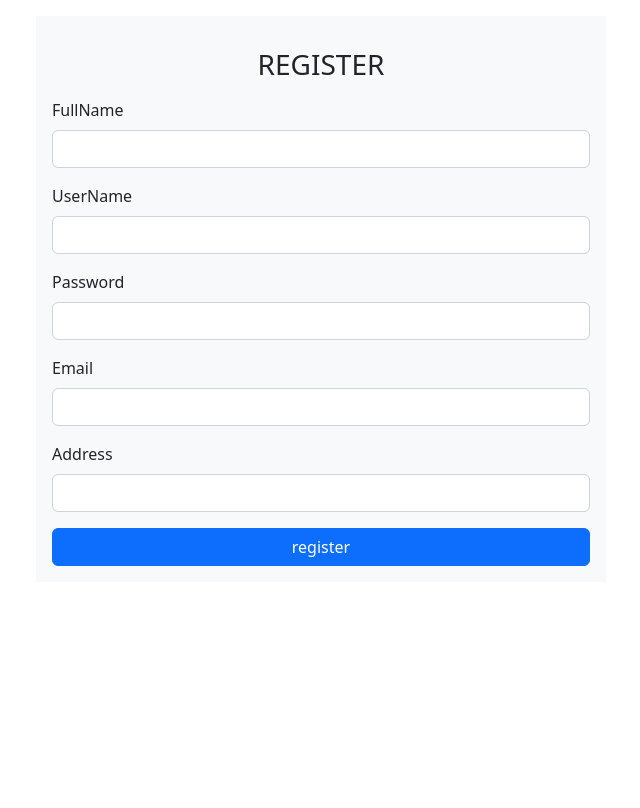
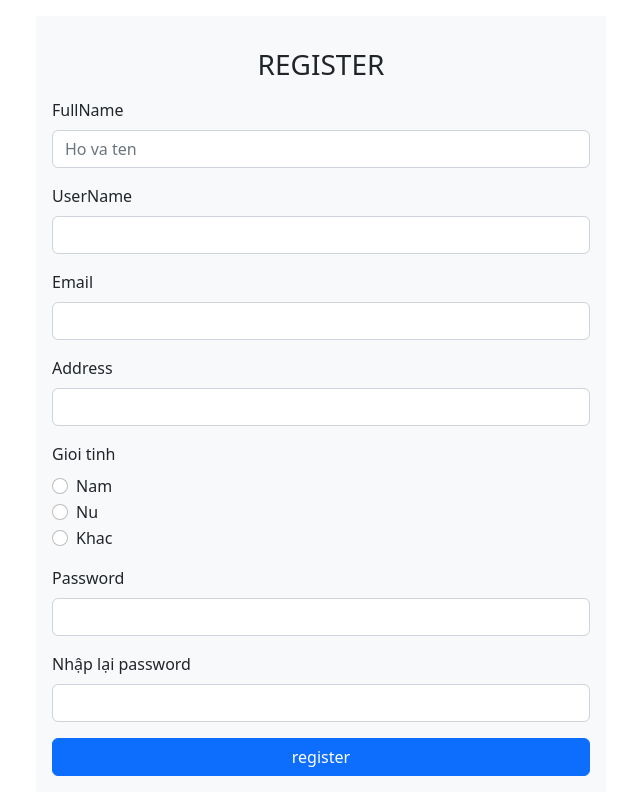
Before and after one commit to quang-le-11/mvc, a PHP site: page /mvc/views/master2.php in a window 1280 px wide. Shown: the whole page, without its empty margins (319-959 px from the left). Before the commit the page ends 566 px from the top, so only its background shows below. Run offline with PHP 8.4, Linux system fonts and the light colour scheme.

Commit message:
project_register: validate form

```diff
--- a/mvc/views/master2.php
+++ b/mvc/views/master2.php
@@ -4,34 +4,66 @@
   <meta charset="UTF-8">
   <meta http-equiv="X-UA-Compatible" content="IE=edge">
   <meta name="viewport" content="width=device-width, initial-scale=1.0">
-  <link  rel="stylesheet"  href="https://cdn.jsdelivr.net/npm/bootstrap@5.2.0/dist/css/bootstrap.min.css"/>
   <title>Document</title>
 </head>
 <body>
   <div id="wrapper">
     <div class="container">
       <div class="row justify-content-around">
-        <form action="./Register/proccessRegister" method="POST" class="col-md-6 bg-light p-3 my-3" >
+        <form id="form_register" action="./Register/proccessRegister" method="POST" class="col-md-6 bg-light p-3 my-3" >
             <h1 class="text-center text-uppercase h3 my-3">register</h1>
             <div class="form-group mb-3">
               <label for="fullname" class="form-label">FullName</label>
-              <input type="text" name="fullname" id="fullname" class="form-control"/>
+              <input type="text" name="fullname" id="fullname" class="form-control" placeholder="Ho va ten" />
+              <span class="form-message"></span>
             </div>
             <div class="form-group mb-3">
               <label for="username"  class="form-label">UserName</label>
               <input type="text" name="username" id="username" class="form-control"/>
+              <span class="form-message"></span>
+            </div>
+            <div class="form-group mb-3">
+              <label for="email" class="form-label">Email</label>
+              <input type="email" name="email" id="email" class="form-control"/>
+              <span class="form-message"></span>
+            </div>
+            <div class="form-group mb-3">
+              <label for="address" class="form-label">Address</label>
+              <input type="text" name="address" id="address" class="form-control"/>
+              <span class="form-message"></span>
+            </div>
+            <div class="form-group mb-3">
+              <label class="form-label">Gioi tinh</label>
+              <div class="form-check">
+                <input class="form-check-input" type="radio" name="gender" >
+                <label class="form-check-label">
+                Nam
+                </label>
+              </div>
+              <div class="form-check">
+                <input class="form-check-input" type="radio" name="gender">
+                <label class="form-check-label" >
+                Nu
+                </label>
+              </div>
+              <div class="form-check">
+                <input class="form-check-input" type="radio" name="gender">
+                <label class="form-check-label" >
+                 Khac
+                </label>
+              </div>
+
+              <span class="form-message"></span>
             </div>
             <div class="form-group mb-3">
               <label for="password" class="form-label">Password</label>
               <input type="password" name="password" id="password" class="form-control"/>
+              <span class="form-message"></span>
             </div>
             <div class="form-group mb-3">
-              <label for="email" class="form-label">Email</label>
-              <input type="email" name="email" id="email" class="form-control"/>
-            </div>
-            <div class="form-group mb-3">
-              <label for="address" class="form-label">Address</label>
-              <input type="text" name="address" id="address" class="form-control"/>
+              <label for="password_confirmation" class="form-label">Nhập lại password</label>
+              <input type="password" name="password_confirmation" id="password_confirmation" class="form-control"/>
+              <span class="form-message"></span>
             </div>
 
             <div class="d-grid gap-2">
@@ -41,5 +73,33 @@
       </div>
     </div>
   </div>
+
+  <link  rel="stylesheet"  href="https://cdn.jsdelivr.net/npm/bootstrap@5.2.0/dist/css/bootstrap.min.css"/>
+  <script src="./public/js/validator.js"></script>
+  <script type="text/javascript">
+    // Xu ly from ne
+    Validator({
+      form: '#form_register',
+      formGroupSelector: '.form-group',
+      errorSelector: '.form-message',
+      rules: [
+        Validator.isRequired('#fullname'),
+        Validator.isRequired('#email'),
+        Validator.isEmail('#email'),
+        Validator.isRequired('input[name="gender"]'),
+        Validator.isRequired('#password'),
+        Validator.minLength('#password', 6),
+        Validator.isRequired('#password_confirmation'),
+        Validator.isConfirmed('#password_confirmation', function () {
+          return document.querySelector('#form_register #password').value;
+        }, 'Mật khẩu không chính xác')
+      ],
+      onSubmit: function (data) {
+        //Call API
+        console.log(data);
+      }
+    });
+  </script>
+
 </body>
 </html>
--- /dev/null
+++ b/public/js/validator.js
@@ -0,0 +1,155 @@
+
+//Doi tuong 'Validate'
+function Validator (options) {
+
+    var selectorRules = {}
+
+    function getParent(element, selector) {
+        while (element.parentElement) {
+            if(element.parentElement.matches(selector)) {
+                return element.parentElement;
+            }
+            element = element.parentElement;
+        }
+    }
+
+    //Hàm thực hiện validate
+    function validate (inputElement, rule) {
+        var errorElement = getParent(inputElement, options.formGroupSelector).querySelector(options.errorSelector);
+        var errorMessage;
+
+        //Lay ra cac rules cua selector
+        var rules = selectorRules[rule.selector];
+
+        // Lap qua tung rule & check
+        // if error thi dung
+        for (var i = 0; i < rules.length; ++i) {
+            switch (inputElement.type) {
+                case 'radio':
+                case 'checkbox':
+                    errorMessage = rules[i](inputElement.value);
+                    break;
+                default:
+                    errorMessage = rules[i](inputElement.value);
+            }
+
+            if(errorMessage) break;
+        }
+
+        if (errorMessage) {
+            errorElement.innerText = errorMessage;
+            getParent(inputElement, options.formGroupSelector).classList.add('invalid');
+        } else {
+            errorElement.innerText = '';
+            getParent(inputElement, options.formGroupSelector).classList.remove('invalid');
+        }
+
+        return !errorMessage;
+    }
+
+    //Lấy element của form cần validate
+    var formElement = document.querySelector (options.form);
+    if (formElement) {
+        //Khi submit form
+        formElement.onsubmit = function (e) {
+            e.preventDefault();
+
+            var isFormValid = true;
+
+            //Lap qua cac rule va validate
+            options.rules.forEach (function (rule) {
+                var inputElement = formElement.querySelector (rule.selector);
+                var isValidd = validate(inputElement, rule);
+                if(!isValidd) {
+                    isFormValid = false;
+                }
+            });
+
+            if(isFormValid) {
+                //Truong hop submit voi javascript
+               if (typeof options.onSubmit === 'function') {
+                    var enableInput = formElement.querySelectorAll('[name]:not([disabled])');
+                    var formValues = Array.from(enableInput).reduce(function (values, input) {
+                        values[input.name] = input.value
+                        return values;
+                    }, {});
+                    options.onSubmit(formValues);
+               }
+               // Truong hop submit voi hanh vi mac dinh
+               else {
+                    formElement.submit();
+               }
+            }
+        }
+
+
+        // Lap qua moi rule va xua lya
+        options.rules.forEach (function (rule) {
+
+            //Lưu lại các reles cho mỗi input
+            if (Array.isArray(selectorRules[rule.selector])) {
+                selectorRules[rule.selector].push(rule.test);
+            } else {
+                selectorRules[rule.selector] = [rule.test];
+            }
+
+            var inputElement = formElement.querySelector (rule.selector);
+
+            if (inputElement) {
+                //xử lý trường hợp blur khỏi input
+                inputElement.onblur = function () {
+                    validate(inputElement, rule);
+                }
+
+                //xử lý mỗi khi người dùng nhập lai input
+                inputElement.oninput = function () {
+                    var errorElement = getParent(inputElement, options.formGroupSelector).querySelector('.form-message');
+                    errorElement.innerText = '';
+                    getParent(inputElement, options.formGroupSelector).classList.remove('invalid');
+                }
+            }
+        });
+    }
+}
+
+//dinh nghia cac reles
+
+// Nguyên tắc của các rules:
+// 1. Khi có lỗi => Trả ra message lỗi
+// 2. Khi hợp lệ => Không trả ra cái gì hết (undefined)
+Validator.isRequired = function (selector, message) {
+   return {
+        selector: selector,
+        test: function (value) {
+            return value.trim() ? undefined : message || 'Vui lòng nhập trường này'
+        }
+    }
+}
+
+Validator.isEmail = function (selector, message) {
+    return {
+        selector: selector,
+        test: function (value) {
+            var regex = /^\w+([\.-]?\w+)*@\w+([\.-]?\w+)*(\.\w{2,3})+$/;
+            return regex.test(value) ? undefined : message || 'Trường này phải là email';
+        }
+    }
+}
+
+Validator.minLength = function (selector, min, message) {
+    return {
+        selector: selector,
+        test: function (value) {
+            return value.length >= min ? undefined : message || `Vui lòng nhâp tối thiểu ${min} kí tự`;
+        }
+    }
+}
+
+Validator.isConfirmed = function (selector, getConfirmValue, message) {
+    return {
+        selector: selector,
+        test: function (value) {
+           return value === getConfirmValue() ? undefined : message || 'Giá trị nhập vào không chính xác'
+        }
+    }
+}
```
